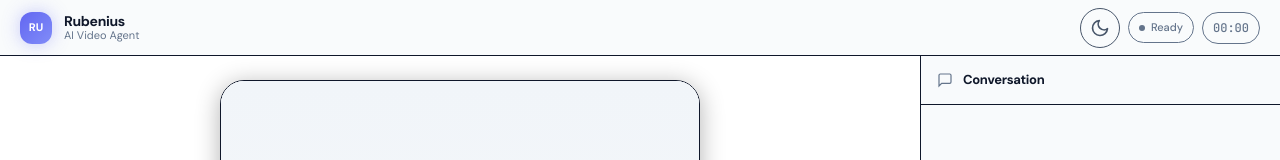
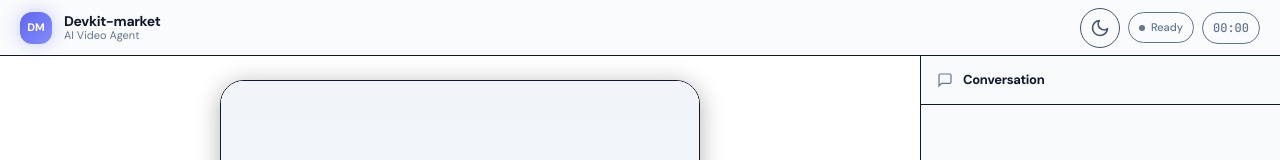
Before and after one commit to niks-nikhil-anand/AI-Video-Agent-Chatbot-Starter-Kit-Talking-Avatar-HeyGen, a Next.js app: page / in a window 1280 px wide. Shown: the top 160 px of the page. Built offline with nearby package versions, Linux system fonts and the light colour scheme.

Commit message:
refactor: rebrand project identity from Rubenius to Devkit-market across metadata, system prompts, and UI components

```diff
--- a/src/app/api/chat/route.ts
+++ b/src/app/api/chat/route.ts
@@ -4,7 +4,7 @@ import { DEVKIT_KNOWLEDGE } from '../../constants/knowledge';
 const GEMINI_MODEL = 'gemini-2.0-flash';
 const GEMINI_API_BASE = 'https://generativelanguage.googleapis.com/v1beta';
 
-const SYSTEM_PROMPT = `You are Rubenius, an AI assistant for DevKit Market — a marketplace for production-ready starter kits and developer tools built by Nikhil Anand.
+const SYSTEM_PROMPT = `You are Devkit-market, an AI assistant for DevKit Market — a marketplace for production-ready starter kits and developer tools built by Nikhil Anand.
 
 You have access to the full DevKit Market knowledge base below. Use it to answer questions accurately. When a user asks about products, pricing, or the creator, refer to this data.
 
--- a/src/app/components/Header.tsx
+++ b/src/app/components/Header.tsx
@@ -23,11 +23,11 @@ export default function Header({ status, timer }: HeaderProps) {
       <div className="flex items-center gap-3">
         <div className="relative shrink-0">
           <div className="w-8 h-8 rounded-xl bg-linear-to-br from-accent to-[#818cf8] flex items-center justify-center text-[11px] font-bold text-white shadow-[0_0_18px_rgba(99,102,241,0.35)]">
-            RU
+            DM
           </div>
         </div>
         <div className="leading-none">
-          <div className="text-[14px] font-semibold text-text-primary tracking-tight">Rubenius</div>
+          <div className="text-[14px] font-semibold text-text-primary tracking-tight">Devkit-market</div>
           <div className="hidden sm:block text-[11px] text-text-muted mt-0.5">AI Video Agent</div>
         </div>
       </div>
--- a/src/app/layout.tsx
+++ b/src/app/layout.tsx
@@ -15,22 +15,22 @@ const jbMono = JetBrains_Mono({
 });
 
 export const metadata: Metadata = {
-  title: "Rubenius AI Agent | Next-Gen Video Chatbot",
-  description: "Real-time AI video agent powered by Rubenius. Talk to a lifelike digital human that reasons over your documents.",
-  keywords: ["Rubenius", "AI Avatar", "Video Chatbot", "Gemini AI", "Vectorless RAG"],
+  title: "Devkit-market AI Agent | Next-Gen Video Chatbot",
+  description: "Real-time AI video agent powered by Devkit-market. Talk to a lifelike digital human that reasons over your documents.",
+  keywords: ["Devkit-market", "AI Avatar", "Video Chatbot", "Gemini AI", "Vectorless RAG"],
   openGraph: {
-    title: "Rubenius AI Agent | Next-Gen Video Chatbot",
-    description: "Experience the future of conversational AI with Rubenius, your lifelike talking avatar agent.",
-    url: "https://rubenius.ai",
-    siteName: "Rubenius AI",
+    title: "Devkit-market AI Agent | Next-Gen Video Chatbot",
+    description: "Experience the future of conversational AI with Devkit-market, your lifelike talking avatar agent.",
+    url: "https://devkitmarket.com",
+    siteName: "Devkit-market AI",
     locale: "en_US",
     type: "website",
   },
   twitter: {
     card: "summary_large_image",
-    title: "Rubenius AI Agent",
-    description: "Real-time AI video agent powered by Rubenius and Google Gemini.",
-    creator: "@rubenius",
+    title: "Devkit-market AI Agent",
+    description: "Real-time AI video agent powered by Devkit-market and Google Gemini.",
+    creator: "@devkitmarket",
   },
 };
 
```
